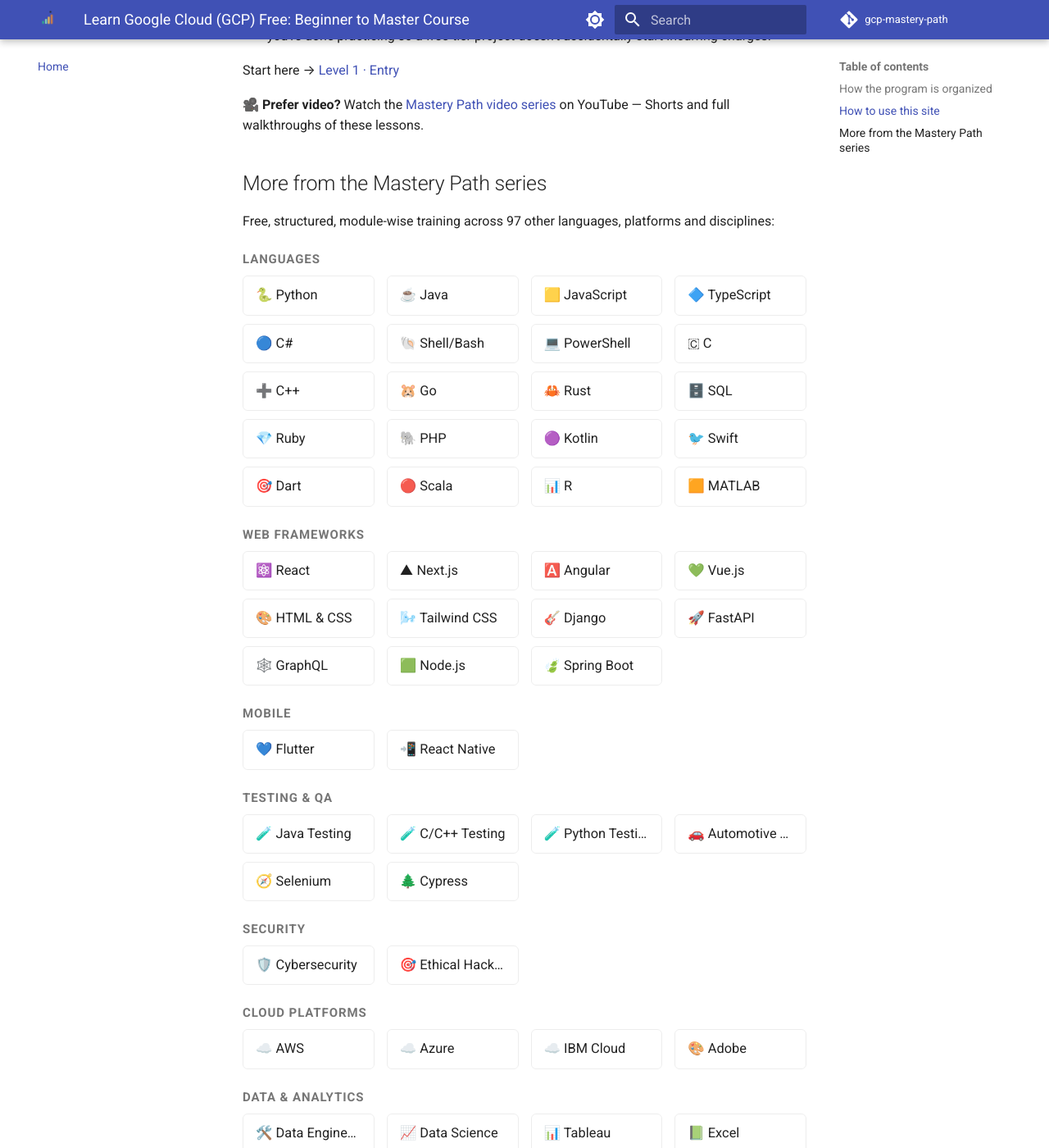
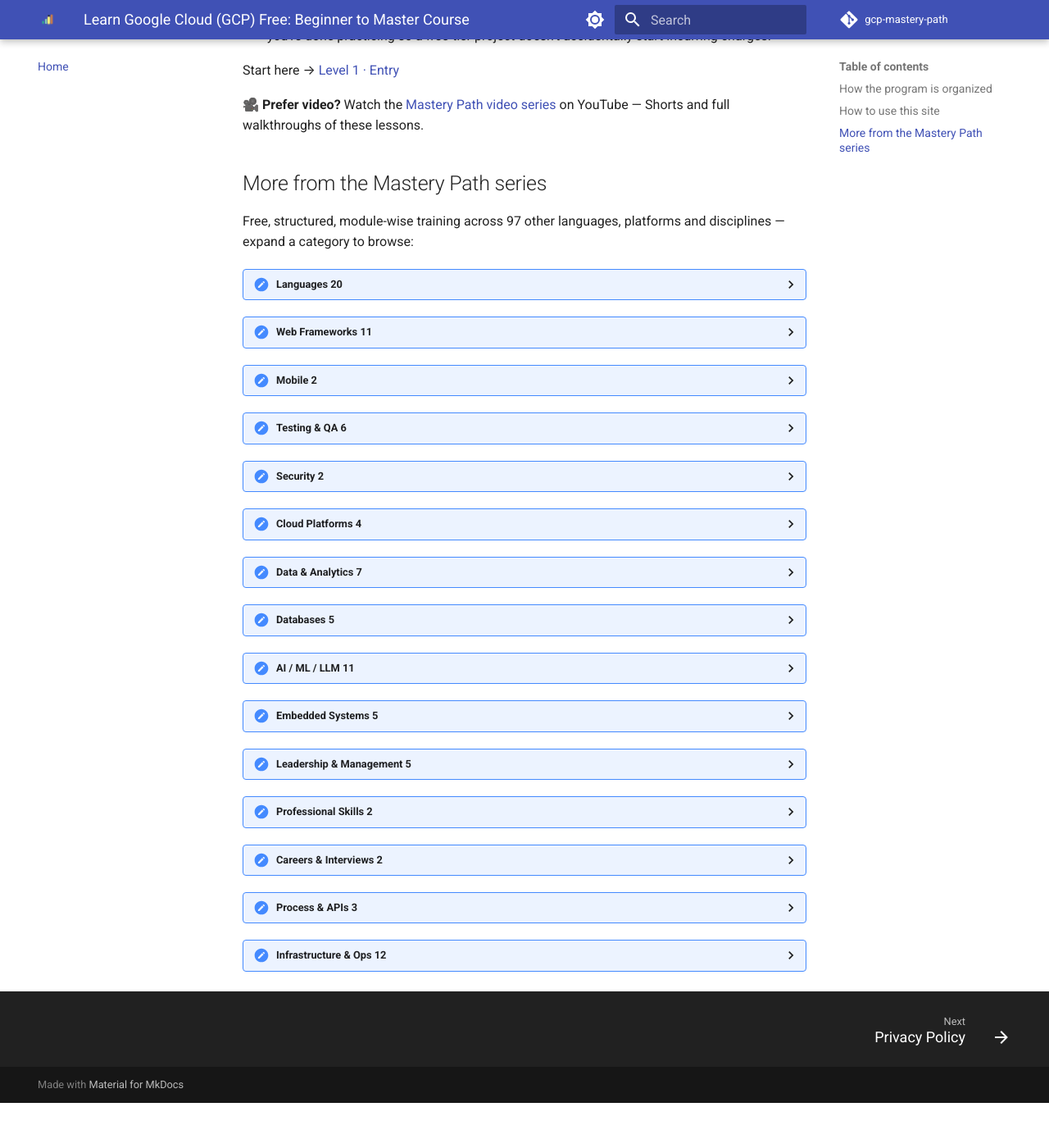
Before and after one commit to SIGILIPELLI/gcp-mastery-path, an MkDocs documentation site: the page built from docs/index.md, in a window 1280 px wide and 1400 px high, scrolled down 1220 px. Shown: the whole window at 82% size. Built offline with MkDocs 1.6.1 and Material for MkDocs 9.7.7, drawn with Linux system fonts in a browser that asks for light colours; comment, search, counter and statistics services are not loaded; after the commit the page ends 2565 px from its top, so only the background shows below that; some of the changed text lies outside the part shown.

Commit message:
Make cross-site course links collapsible instead of a 97-link wall
The "More from the Mastery Path series" section dumped all 97 sibling
courses as one long flat list, making the homepage ~10 screens tall.
Group them into 15 category cards using native <details>/<summary>
(Material's own collapsible-admonition styling, no extra JS), so the
page is compact by default and still fully link-complete and
crawlable when collapsed.

Co-Authored-By: Claude Sonnet 5 <noreply@anthropic.com>
Claude-Session: https://claude.ai/code/session_01Hje8nqbBP9V9WQ3JEcJc69

```diff
--- a/docs/index.md
+++ b/docs/index.md
@@ -58,10 +58,11 @@ Start here → [Level 1 · Entry](level-1/index.md)
 
 ## More from the Mastery Path series
 
-Free, structured, module-wise training across 97 other languages, platforms and disciplines:
+Free, structured, module-wise training across 97 other languages, platforms and disciplines — expand a category to browse:
 
-<div class="mastery-grid-wrap">
-<p class="mastery-grid-category">Languages</p>
+<div class="mastery-tracks">
+<details class="mastery-card">
+<summary>Languages <span class="mastery-count">20</span></summary>
 <div class="mastery-grid">
   <a href="https://sigilipelli.github.io/python-mastery-path/">🐍 Python</a>
   <a href="https://sigilipelli.github.io/java-mastery-path/">☕ Java</a>
@@ -84,7 +85,9 @@ Free, structured, module-wise training across 97 other languages, platforms and
   <a href="https://sigilipelli.github.io/r-mastery-path/">📊 R</a>
   <a href="https://sigilipelli.github.io/matlab-mastery-path/">🟧 MATLAB</a>
 </div>
-<p class="mastery-grid-category">Web Frameworks</p>
+</details>
+<details class="mastery-card">
+<summary>Web Frameworks <span class="mastery-count">11</span></summary>
 <div class="mastery-grid">
   <a href="https://sigilipelli.github.io/react-mastery-path/">⚛️ React</a>
   <a href="https://sigilipelli.github.io/nextjs-mastery-path/">▲ Next.js</a>
@@ -98,12 +101,16 @@ Free, structured, module-wise training across 97 other languages, platforms and
   <a href="https://sigilipelli.github.io/nodejs-mastery-path/">🟩 Node.js</a>
   <a href="https://sigilipelli.github.io/spring-boot-mastery-path/">🍃 Spring Boot</a>
 </div>
-<p class="mastery-grid-category">Mobile</p>
+</details>
+<details class="mastery-card">
+<summary>Mobile <span class="mastery-count">2</span></summary>
 <div class="mastery-grid">
   <a href="https://sigilipelli.github.io/flutter-mastery-path/">💙 Flutter</a>
   <a href="https://sigilipelli.github.io/react-native-mastery-path/">📲 React Native</a>
 </div>
-<p class="mastery-grid-category">Testing & QA</p>
+</details>
+<details class="mastery-card">
+<summary>Testing & QA <span class="mastery-count">6</span></summary>
 <div class="mastery-grid">
   <a href="https://sigilipelli.github.io/java-testing-mastery-path/">🧪 Java Testing</a>
   <a href="https://sigilipelli.github.io/cpp-testing-mastery-path/">🧪 C/C++ Testing</a>
@@ -112,19 +119,25 @@ Free, structured, module-wise training across 97 other languages, platforms and
   <a href="https://sigilipelli.github.io/selenium-mastery-path/">🧭 Selenium</a>
   <a href="https://sigilipelli.github.io/cypress-mastery-path/">🌲 Cypress</a>
 </div>
-<p class="mastery-grid-category">Security</p>
+</details>
+<details class="mastery-card">
+<summary>Security <span class="mastery-count">2</span></summary>
 <div class="mastery-grid">
   <a href="https://sigilipelli.github.io/cybersecurity-mastery-path/">🛡️ Cybersecurity</a>
   <a href="https://sigilipelli.github.io/ethical-hacking-mastery-path/">🎯 Ethical Hacking</a>
 </div>
-<p class="mastery-grid-category">Cloud Platforms</p>
+</details>
+<details class="mastery-card">
+<summary>Cloud Platforms <span class="mastery-count">4</span></summary>
 <div class="mastery-grid">
   <a href="https://sigilipelli.github.io/aws-mastery-path/">☁️ AWS</a>
   <a href="https://sigilipelli.github.io/azure-mastery-path/">☁️ Azure</a>
   <a href="https://sigilipelli.github.io/ibm-cloud-mastery-path/">☁️ IBM Cloud</a>
   <a href="https://sigilipelli.github.io/adobe-mastery-path/">🎨 Adobe</a>
 </div>
-<p class="mastery-grid-category">Data & Analytics</p>
+</details>
+<details class="mastery-card">
+<summary>Data & Analytics <span class="mastery-count">7</span></summary>
 <div class="mastery-grid">
   <a href="https://sigilipelli.github.io/data-engineering-mastery-path/">🛠️ Data Engineering</a>
   <a href="https://sigilipelli.github.io/data-science-mastery-path/">📈 Data Science</a>
@@ -134,7 +147,9 @@ Free, structured, module-wise training across 97 other languages, platforms and
   <a href="https://sigilipelli.github.io/etl-datalake-mastery-path/">🏞️ ETL & Data Lake</a>
   <a href="https://sigilipelli.github.io/power-bi-mastery-path/">📉 Power BI</a>
 </div>
-<p class="mastery-grid-category">Databases</p>
+</details>
+<details class="mastery-card">
+<summary>Databases <span class="mastery-count">5</span></summary>
 <div class="mastery-grid">
   <a href="https://sigilipelli.github.io/postgresql-mastery-path/">🐘 PostgreSQL</a>
   <a href="https://sigilipelli.github.io/mongodb-mastery-path/">🍃 MongoDB</a>
@@ -142,7 +157,9 @@ Free, structured, module-wise training across 97 other languages, platforms and
   <a href="https://sigilipelli.github.io/snowflake-mastery-path/">❄️ Snowflake</a>
   <a href="https://sigilipelli.github.io/databricks-mastery-path/">🧱 Databricks</a>
 </div>
-<p class="mastery-grid-category">AI / ML / LLM</p>
+</details>
+<details class="mastery-card">
+<summary>AI / ML / LLM <span class="mastery-count">11</span></summary>
 <div class="mastery-grid">
   <a href="https://sigilipelli.github.io/ai-ml-mastery-path/">🤖 AI/ML</a>
   <a href="https://sigilipelli.github.io/llm-dev-mastery-path/">🧠 LLM Dev</a>
@@ -156,7 +173,9 @@ Free, structured, module-wise training across 97 other languages, platforms and
   <a href="https://sigilipelli.github.io/mlops-mastery-path/">🔁 MLOps</a>
   <a href="https://sigilipelli.github.io/computer-vision-mastery-path/">👁️ Computer Vision</a>
 </div>
-<p class="mastery-grid-category">Embedded Systems</p>
+</details>
+<details class="mastery-card">
+<summary>Embedded Systems <span class="mastery-count">5</span></summary>
 <div class="mastery-grid">
   <a href="https://sigilipelli.github.io/embedded-mastery-path/">🔌 Embedded</a>
   <a href="https://sigilipelli.github.io/embedded-linux-mastery-path/">🐧 Embedded Linux</a>
@@ -164,7 +183,9 @@ Free, structured, module-wise training across 97 other languages, platforms and
   <a href="https://sigilipelli.github.io/freertos-mastery-path/">⏱️ FreeRTOS</a>
   <a href="https://sigilipelli.github.io/s32k-mastery-path/">🔧 S32K</a>
 </div>
-<p class="mastery-grid-category">Leadership & Management</p>
+</details>
+<details class="mastery-card">
+<summary>Leadership & Management <span class="mastery-count">5</span></summary>
 <div class="mastery-grid">
   <a href="https://sigilipelli.github.io/product-manager-mastery-path/">📋 Product Manager</a>
   <a href="https://sigilipelli.github.io/product-lead-mastery-path/">🧭 Product Lead</a>
@@ -172,23 +193,31 @@ Free, structured, module-wise training across 97 other languages, platforms and
   <a href="https://sigilipelli.github.io/ai-manager-mastery-path/">🤖 AI Manager</a>
   <a href="https://sigilipelli.github.io/servant-leadership-mastery-path/">🤝 Servant Leadership</a>
 </div>
-<p class="mastery-grid-category">Professional Skills</p>
+</details>
+<details class="mastery-card">
+<summary>Professional Skills <span class="mastery-count">2</span></summary>
 <div class="mastery-grid">
   <a href="https://sigilipelli.github.io/english-fluency-mastery-path/">🗣️ English Fluency & IELTS</a>
   <a href="https://sigilipelli.github.io/workday-mastery-path/">🧑‍💼 Workday</a>
 </div>
-<p class="mastery-grid-category">Careers & Interviews</p>
+</details>
+<details class="mastery-card">
+<summary>Careers & Interviews <span class="mastery-count">2</span></summary>
 <div class="mastery-grid">
   <a href="https://sigilipelli.github.io/dsa-interview-mastery-path/">🧩 DSA & Coding Interviews</a>
   <a href="https://sigilipelli.github.io/system-design-mastery-path/">🏗️ System Design</a>
 </div>
-<p class="mastery-grid-category">Process & APIs</p>
+</details>
+<details class="mastery-card">
+<summary>Process & APIs <span class="mastery-count">3</span></summary>
 <div class="mastery-grid">
   <a href="https://sigilipelli.github.io/agile-mastery-path/">🔄 Agile/Scrum/Kanban</a>
   <a href="https://sigilipelli.github.io/rest-api-mastery-path/">🔗 REST API</a>
   <a href="https://sigilipelli.github.io/playwright-mastery-path/">🎭 Playwright</a>
 </div>
-<p class="mastery-grid-category">Infrastructure & Ops</p>
+</details>
+<details class="mastery-card">
+<summary>Infrastructure & Ops <span class="mastery-count">12</span></summary>
 <div class="mastery-grid">
   <a href="https://sigilipelli.github.io/server-ops-mastery-path/">🖥️ Server Ops</a>
   <a href="https://sigilipelli.github.io/linux-mastery-path/">🐧 Linux</a>
@@ -203,4 +232,5 @@ Free, structured, module-wise training across 97 other languages, platforms and
   <a href="https://sigilipelli.github.io/microservices-mastery-path/">🧩 Microservices</a>
   <a href="https://sigilipelli.github.io/observability-mastery-path/">📈 Observability</a>
 </div>
+</details>
 </div>
```
